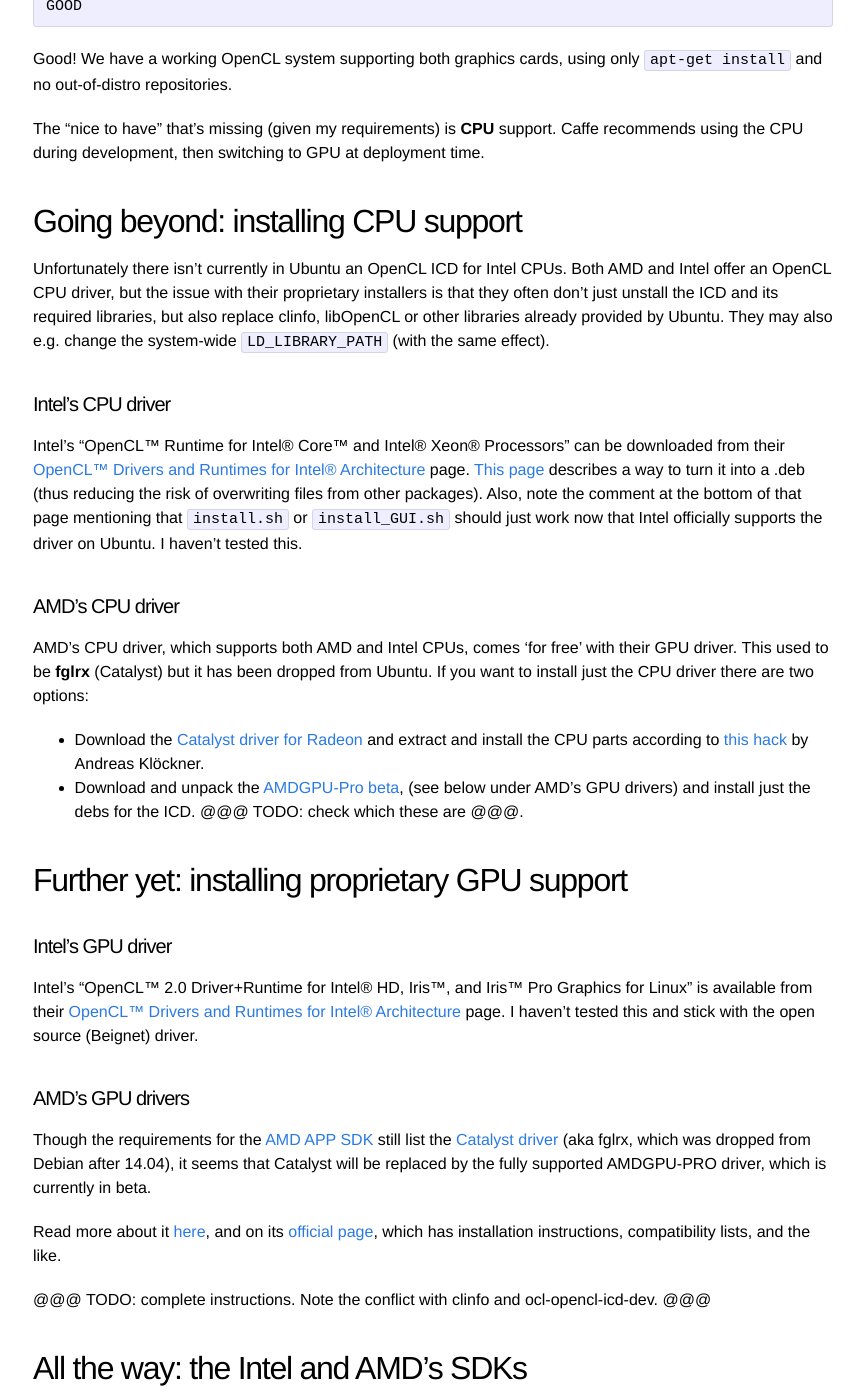
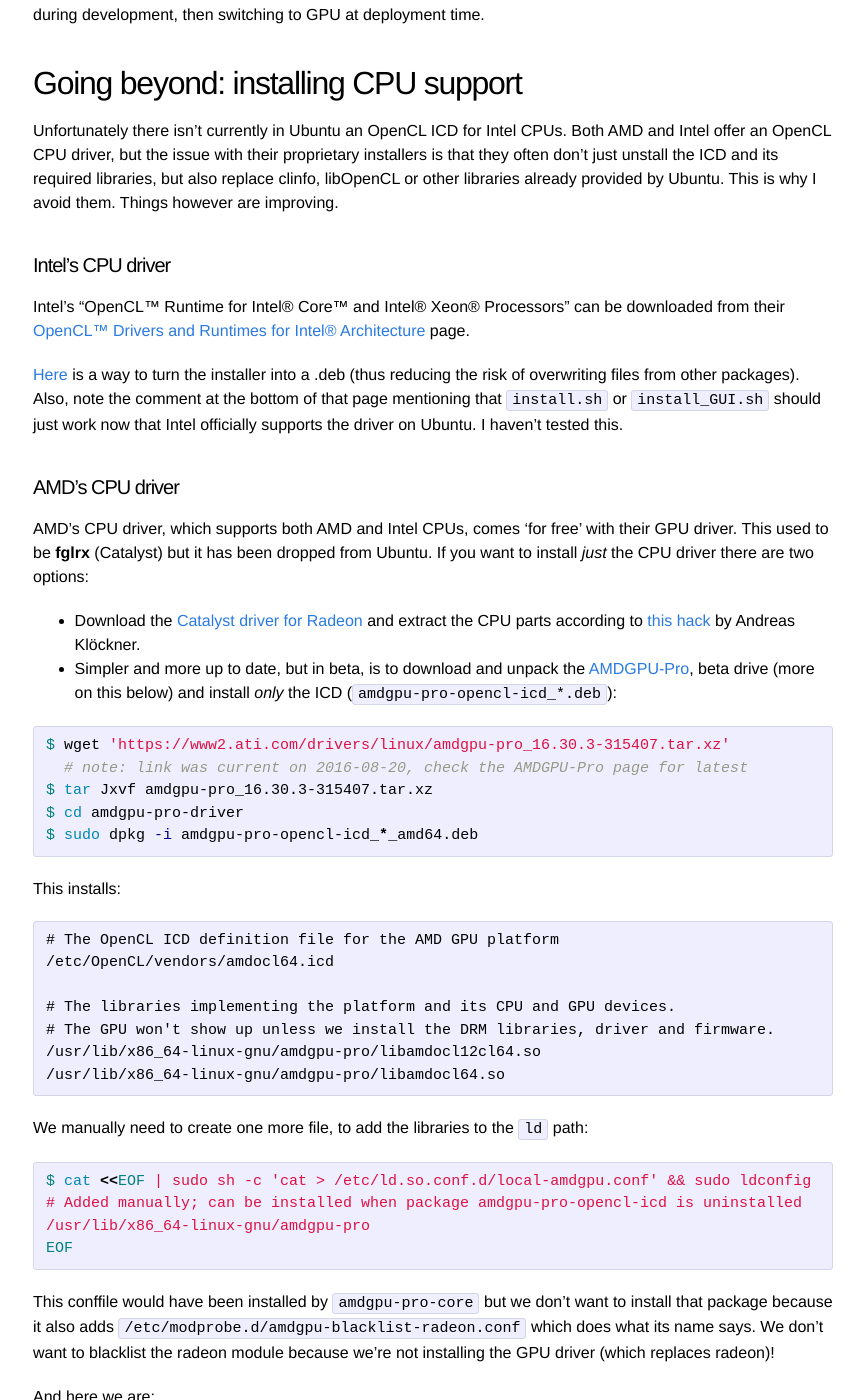
Before and after one commit to zwets/zwets.github.io, a Jekyll site: the page built from _posts/2016-08-18-opencl-on-a-dual-graphics-dell-m4800.md, in a window 1280 px wide and 1400 px high, scrolled down 4260 px. Shown: the whole window, without its empty margins (207-1071 px from the left). Built offline with Jekyll 4.4.1, drawn with Linux system fonts in a browser that asks for light colours; some of the changed text lies outside the part shown.

Commit message:
Added CPU and GPU instructions for AMD GPU

````diff
--- a/_posts/2016-08-18-opencl-on-a-dual-graphics-dell-m4800.md
+++ b/_posts/2016-08-18-opencl-on-a-dual-graphics-dell-m4800.md
@@ -42,7 +42,7 @@
 intel-microcode		# Driver for the CPU, not the GPU
 ```
 
-The DRM driver modules are `i915` and `radeon`; they participate in kernel mode switching:
+The DRM driver modules are `i915` and `radeon` which come with the kernel:
 
 ```bash
 $ lsmod | grep drm_kms_helper
@@ -60,14 +60,13 @@
 1:IGD:+:Pwr:0000:00:02.0
 2:DIS-Audio: :Off:0000:01:00.1
 ```
-(Note: `vga_switcheroo` is the legacy kludge for hybrid graphics systems.  It is being replaced by
-'muxless hybrid graphics' but its kernel interface is still there.)
+(Note: `vga_switcheroo` is the legacy kludge for hybrid graphics systems exposed by the `radeon` module.)
 
 
-## Sidestep: muxless graphics switching
+## Sidestep: graphics switching
 
 This section is about Open**GL** rather than OpenCL.  I include it to document how simple it has
-become to switch to the discrete GPU for rendering.  It can even be done for a single application,
+become to switch to the discrete GPU for rendering.  This can even be done for a single application,
 and all it requires is setting an environment variable.
 
 ```bash
@@ -91,13 +90,12 @@
 ```
 
 When `DRI_PRIME` is 0 or unset, the Intel is selected.  Its rendering frequency is 60Hz,
-synchronised with the monitor refresh rate.  `DRI_PRIME=1` selects the discrete card.
+synchronised with the monitor refresh rate.  `DRI_PRIME=1` selects the AMD discrete card.
 `DRI_PRIME=2` (for some reason) selects the Intel, but without synchronised rendering.
 
 I was surprised to see the high frame rate on the IGD.  Even if it is 30% below the DIS,
 it is still considerable.  Just because it is an integrated GPU, doesn't mean that it can't
-be used for computing.  It will be interesting to see what frame rates can be achieved with
-the AMD proprietary (Catalyst) driver.  We'll get back to that.
+be used for computing.
 
 **Note:** According to
 [this page](http://askubuntu.com/questions/593098/hybrid-graphic-card-drivers-amd-radeon-hd-8570-intel-hd-graphics-4000/620756#620756)
@@ -110,16 +108,16 @@
 Installing OpenCL involves three layers:
 
 * the API library and implementation loader (ICD Loader)
-* one or more vendor-specific platform implementations (ICDs)
-* the DRM/DRI hardware device drivers required by the ICDs
+* one or more vendor-specific platform implementations (ICDs, installable client drivers)
+* any DRM/DRI hardware device drivers required by the ICDs
 
-Installing `clinfo` pulls in package `ocl-icd-libopencl1` which sets up the top layer of the
-OpenCL infrastructure:
+The top layer is provided by Ubuntu package `ocl-icd-libopencl1`.  It is convenient to install the
+`clinfo` utility which queries the API library about available platforms:
 
 ```bash
-$ sudo apt-get install clinfo
+$ sudo apt-get install clinfo ocl-icd-libopencl1
 $ clinfo
-Number of platforms   0
+Number of platforms   0   # We haven't installed ICDs yet
 ```
 
 Package `ocl-icd-libopencl1` provides `libOpenCL`, the library against which OpenCL applications
@@ -128,21 +126,21 @@
 
 An ICD is defined by a file with extension `.icd` in directory `/etc/OpenCL/vendors`.  The
 first line in the ICD file specifies the path to a shared library.  The ICD Loader `dlopen`s
-this library when that platform is requested.  Environment variables regulate the order of the
+this library when the platform is requested.  Environment variables regulate the order of the
 platforms, the default platform, and the debugging level.
 
 
 ## Installing ICDs
 
 Ubuntu provides ICDs for Intel and Nvidia GPUs.  AMD is supported via the Mesa ICP, which
-implements OpenCL in terms of the free (non-proprietary) DRM/DRI drivers.
+implements OpenCL in terms of the free (non-proprietary) DRM/DRI drivers:
 
 ```bash
-$ apt-cache search '^opencl-icd$'
+$ apt-cache search '^opencl-icd$'  # virtual package provided by all ICDs
 beignet-opencl-icd - OpenCL library for Intel GPUs
+mesa-opencl-icd - free implementation of the OpenCL API -- ICD runtime
 nvidia-opencl-icd-304 - NVIDIA OpenCL ICD
-mesa-opencl-icd - free implementation of the OpenCL API -- ICD runtime
-... more ...
+... more nvidia versions ...
 
 $ apt-cache show beignet-opencl-icd
 ... supports the integrated GPUs of Ivy Bridge, Bay Trail, Haswell and Broadwell processors
@@ -150,8 +148,6 @@
 $ apt-cache depends mesa-opencl-icd
 ... r600, amdgcn, amdgpu1, radeon1, nouveau2 ...
 ```
-
-Note that the `mesa-opencl-icd`, through the *nouveau* driver, offers Nvidia support as well.
 
 Install the Intel and Mesa ICDs to obtain the relevant platforms:
 
@@ -164,18 +160,16 @@
  `-- Device 0: AMD CAPE VERDE (DRM 2.43.0, LLVM 3.8.0)
 ```
 
-Run `clinfo` without `-l` to get a detailed overview of the platforms and the features of each device.
-
-@@@ TODO @@@ table comparing the significant differences between my platforms (use `clinfo --raw`).
+We have two OpenCL devices ready to rock!  Run `clinfo` without `-l` to get a detailed
+overview of the platforms and the features of each device.
 
 
 ## Hitting the asphalt
 
-Andreas Klöckner's wiki has an [OpenCL HOWTO](https://wiki.tiker.net/OpenCLHowTo) with
-[demo and testing code](https://github.com/hpc12/tools), as well as
+Andreas Klöckner's wiki has an [OpenCL HOWTO](https://wiki.tiker.net/OpenCLHowTo) and
 [lots more](https://wiki.tiker.net/WelcomePage) on OpenCL, CUDA, PyOpenCL, and the like.
 
-Test using his cl-demo:
+Let's test using his `cl-demo` application:
 
 ```bash
 $ git clone 'https://github.com/hpc12/tools' hpc12-tools
@@ -217,14 +211,14 @@
 Unfortunately there isn't currently in Ubuntu an OpenCL ICD for Intel CPUs.  Both AMD and Intel
 offer an OpenCL CPU driver, but the issue with their proprietary installers is that they often
 don't just unstall the ICD and its required libraries, but also replace clinfo, libOpenCL or other
-libraries already provided by Ubuntu.  They may also e.g. change the system-wide `LD_LIBRARY_PATH`
-(with the same effect).
+libraries already provided by Ubuntu.  This is why I avoid them.  Things however are improving.
 
 #### Intel's CPU driver
 
 Intel's "OpenCL™ Runtime for Intel® Core™ and Intel® Xeon® Processors" can be downloaded from their
 [OpenCL™ Drivers and Runtimes for Intel® Architecture](https://software.intel.com/en-us/articles/opencl-drivers) page.
-[This page](https://bitbucket.org/snippets/bkchr/EkeMg) describes a way to turn it into a .deb
+
+[Here](https://bitbucket.org/snippets/bkchr/EkeMg) is a way to turn the installer into a .deb
 (thus reducing the risk of overwriting files from other packages).  Also, note the comment at
 the bottom of that page mentioning that `install.sh` or `install_GUI.sh` should just work now
 that Intel officially supports the driver on Ubuntu.  I haven't tested this.
@@ -233,39 +227,120 @@
 
 AMD's CPU driver, which supports both AMD and Intel CPUs, comes 'for free' with their GPU driver.
 This used to be **fglrx** (Catalyst) but it has been dropped from Ubuntu.  If you want to install
-just the CPU driver there are two options:
+*just* the CPU driver there are two options:
 
 * Download the [Catalyst driver for Radeon](http://www.amd.com/en-us/innovations/software-technologies/technologies-gaming/catalyst)
-and extract and install the CPU parts according to
+and extract the CPU parts according to
 [this hack](https://wiki.tiker.net/OpenCLHowTo#Installing_the_AMD_ICD_loader_and_CPU_ICD_.28from_the_driver_package--probably_unsupported.29)
 by Andreas Klöckner.
 
-* Download and unpack the [AMDGPU-Pro beta](http://support.amd.com/en-us/kb-articles/Pages/AMD-Radeon-GPU-PRO-Linux-Beta-Driver%e2%80%93Release-Notes.aspx),
-(see below under AMD's GPU drivers) and install just the debs for the ICD. @@@ TODO: check which these are @@@.
+* Simpler and more up to date, but in beta, is to download and unpack the
+[AMDGPU-Pro](http://support.amd.com/en-us/kb-articles/Pages/AMD-Radeon-GPU-PRO-Linux-Beta-Driver%e2%80%93Release-Notes.aspx),
+beta drive (more on this below) and install *only* the ICD (`amdgpu-pro-opencl-icd_*.deb`):
+
+```bash
+$ wget 'https://www2.ati.com/drivers/linux/amdgpu-pro_16.30.3-315407.tar.xz'
+  # note: link was current on 2016-08-20, check the AMDGPU-Pro page for latest
+$ tar Jxvf amdgpu-pro_16.30.3-315407.tar.xz
+$ cd amdgpu-pro-driver
+$ sudo dpkg -i amdgpu-pro-opencl-icd_*_amd64.deb
+```
+
+This installs:
+
+```
+# The OpenCL ICD definition file for the AMD GPU platform
+/etc/OpenCL/vendors/amdocl64.icd
+
+# The libraries implementing the platform and its CPU and GPU devices.
+# The GPU won't show up unless we install the DRM libraries, driver and firmware.
+/usr/lib/x86_64-linux-gnu/amdgpu-pro/libamdocl12cl64.so
+/usr/lib/x86_64-linux-gnu/amdgpu-pro/libamdocl64.so
+```
+
+We manually need to create one more file, to add the libraries to the `ld` path:
+
+```bash
+$ cat <<EOF | sudo sh -c 'cat > /etc/ld.so.conf.d/local-amdgpu.conf' && sudo ldconfig
+# Added manually; can be installed when package amdgpu-pro-opencl-icd is uninstalled
+/usr/lib/x86_64-linux-gnu/amdgpu-pro
+EOF
+```
+
+This conffile would have been installed by `amdgpu-pro-core` but we don't want to install
+that package because it also adds `/etc/modprobe.d/amdgpu-blacklist-radeon.conf` which
+does what its name says.  We don't want to blacklist the radeon module because we're not
+installing the GPU driver (which replaces radeon)!
+
+And here we are:
+
+```bash
+$ clinfo -l
+Platform #0: Intel Gen OCL Driver
+ `-- Device #0: Intel(R) HD Graphics Haswell GT2 Mobile
+Platform #1: Clover
+ `-- Device #0: AMD CAPE VERDE (DRM 2.43.0, LLVM 3.8.0)
+Platform #2: AMD Accelerated Parallel Processing
+ `-- Device #0: Intel(R) Core(TM) i7-4910MQ CPU @ 2.90GHz
+```
+
+All processing devices on my workstation made available using only Ubuntu packages
+(plus an otherwise harmless manual configuration change)!
 
 
-## Further yet: installing proprietary GPU support
+## Going further yet: installing proprietary GPU support
+
+From here on it's optimisation only.  We have a working OpenCL system which makes available
+both GPUs and the CPU. All software used is open source (AMDGPU will be part of Ubuntu once
+it leaves beta), but perhaps the proprietary drivers have more to offer?
 
 #### Intel's GPU driver
 
 Intel's "OpenCL™ 2.0 Driver+Runtime for Intel® HD, Iris™, and Iris™ Pro Graphics for Linux"
 is available from their
 [OpenCL™ Drivers and Runtimes for Intel® Architecture](https://software.intel.com/en-us/articles/opencl-drivers)
-page.  I haven't tested this and stick with the open source (Beignet) driver.
+page.  I haven't tested this and stick with the open source driver.  (IIRC there
+even was a shootout where Beignet performed better than the proprietary driver.)
 
-#### AMD's GPU drivers
+#### AMD's GPU driver
 
-Though the requirements for the
-[AMD APP SDK](http://developer.amd.com/tools-and-sdks/opencl-zone/amd-accelerated-parallel-processing-app-sdk/)
-still list the [Catalyst driver](http://www.amd.com/en-us/innovations/software-technologies/technologies-gaming/catalyst)
-(aka fglrx, which was dropped from Debian after 14.04), it seems that Catalyst will
-be replaced by the fully supported AMDGPU-PRO driver, which is currently in beta.
+Though the
+[AMD APP SDK page](http://developer.amd.com/tools-and-sdks/opencl-zone/amd-accelerated-parallel-processing-app-sdk/)
+still lists the [Catalyst driver](http://www.amd.com/en-us/innovations/software-technologies/technologies-gaming/catalyst)
+(aka fglrx, which was dropped from Ubuntu after 14.04) as a requirement, it seems that AMDGPU-PRO will
+supercede it and be fully supported in Ubuntu once it leaves beta.
 
-Read more about it [here](http://www.pcworld.com/article/3075837/linux/amds-gaming-optimized-amdgpu-pro-driver-for-linux-is-in-beta.html),
-and on its [official page](http://support.amd.com/en-us/kb-articles/Pages/AMD-Radeon-GPU-PRO-Linux-Beta-Driver%e2%80%93Release-Notes.aspx),
+I read this [here](http://www.pcworld.com/article/3075837/linux/amds-gaming-optimized-amdgpu-pro-driver-for-linux-is-in-beta.html),
+and [on AMDGPU-PRO's official page](http://support.amd.com/en-us/kb-articles/Pages/AMD-Radeon-GPU-PRO-Linux-Beta-Driver%e2%80%93Release-Notes.aspx),
 which has installation instructions, compatibility lists, and the like.
 
-@@@ TODO: complete instructions. Note the conflict with clinfo and ocl-opencl-icd-dev. @@@
+The setup of the AMDGPU-PRO debian packages (downloadable from the
+[official page](http://support.amd.com/en-us/kb-articles/Pages/AMD-Radeon-GPU-PRO-Linux-Beta-Driver%e2%80%93Release-Notes.aspx))
+is very promising: there is a main `amdgpu-pro` package which depends on `amdgpu-pro-computing` and
+`amdgpu-pro-graphics`, suggesting that the computing aspect be installed separate from the graphics.
+
+However AMD really need to put more thinking into the packaging before AMDGPU-PRO can leave beta.  The
+packages conflict (without declaring 'Conflicts') with packages in Ubuntu 16.04 and so fail to install.
+
+* `amdgpu-pro-computing` depends on `amdgpu-pro-clinfo`, which conflicts with `clinfo` as it replaces
+  the `clinfo` tool (by one that has much less functionality!).  Instead it should depend on
+  `clinfo | amdgpu-pro-clinfo`.
+* `amdgpu-pro-clinfo` in turn depends on `amdgpu-pro-libopencl1`.  That library is superfluous as
+  the libOpenCL library it contains is part of the the common OpenCL infrastructure.  Instead it should
+  depend on the Ubuntu-provided `ocl-icd-libopencl1`.
+* `amdgpu-pro-computing` depends on `amdgpu-pro-libopencl-dev`, which conflicts with `ocl-icd-opencl-dev`
+  as it replaces the `libOpenCL.so` symlink.  It shouldn't do this as that file is part of the common
+  OpenCL infrastructure.  AMD should change the dependency to 'ocl-icd-opencl-dev | amdgpu-pro-libopencl-dev',
+  or leave out the `amdgpu-pro-libopencl-dev` altogether (for reasons explained above).
+* Moreover, `amdgpu-pro-computing` shouldn't depend on the `-dev` library but rather on the *runtime*
+  library `ocl-icl-libopencl1`, as the `-dev` is only needed when *compiling* OpenCL applications.
+* `amdgpu-pro-opencl-icd` is missing the `/etc/ld.so.conf.d/amdgpu.conf` file.  This is provided by
+  `amdgpu-pro-core`, but that package blacklists the `radeon` driver as described earlier. I would
+  suggest moving the `ld.so.conf.d/amdgpu.conf` to `amdgpu-pro-opencl-icd` so that the CPU can be used
+  standalone.
+
+I have installed the AMDGPU-PRO packages (except the conflicting ones), but it seems that the `amdgpu-pro`
+kernel module replacing `radeon` does not work on my system.  I will look deeper and publish my findings here.
 
 
 ## All the way: the Intel and AMD's SDKs
````
